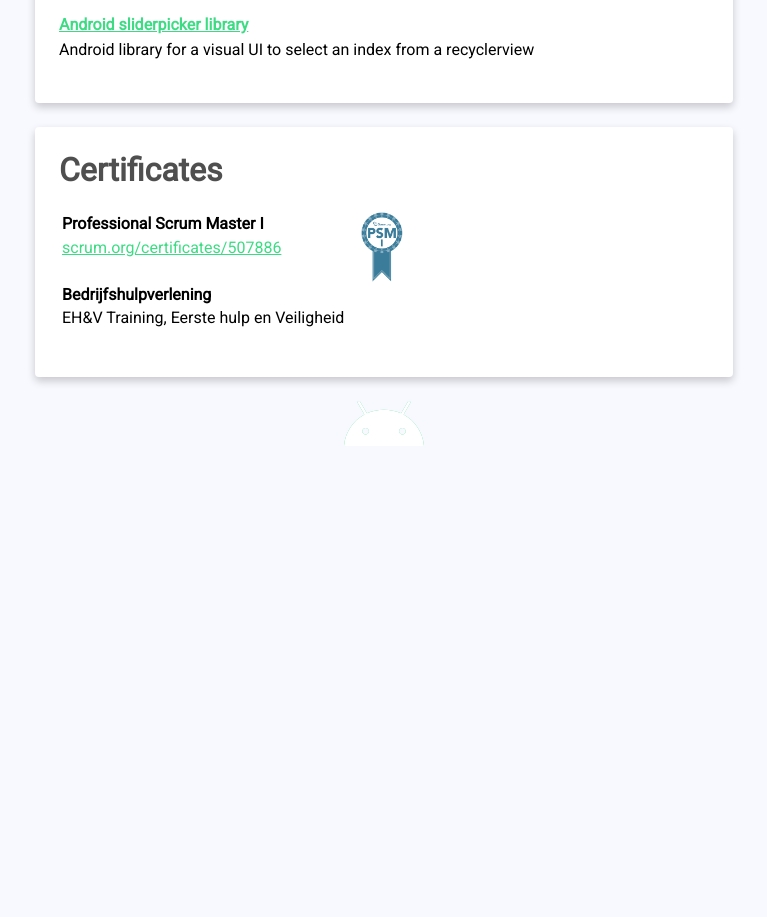
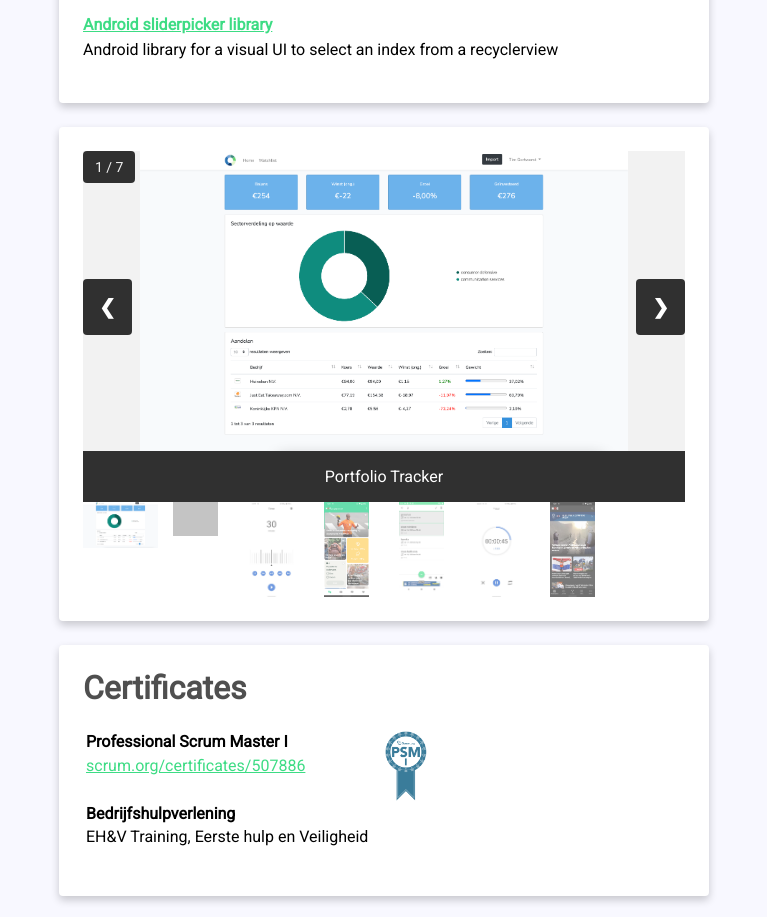
Before and after one commit to TimGW/TimGW.github.io, a plain HTML site: page index.html in a window 1280 px wide. Shown: the part 1860-2777 px from the top of the page, without its empty margins (256-1023 px from the left). Before the commit the page ends 2306 px from the top, so only its background shows below. Drawn offline with Linux system fonts and the light colour scheme; grey boxes are pictures that could not be loaded.

Commit message:
image gallery for projects

```diff
--- /dev/null
+++ b/css/gallery.css
@@ -0,0 +1,126 @@
+* {
+    box-sizing: border-box;
+}
+
+/* Position the image container (needed to position the left and right arrows) */
+.container {
+    position: relative;
+}
+
+/* Hide the images by default */
+.slides {
+    display: none;
+    background-color: rgba(0, 0, 0, 0.05);
+}
+
+.slides img {
+    margin:auto;
+    display: block;
+    max-height: 300px;
+    object-fit: contain;
+}
+
+/* Add a pointer when hovering over the thumbnail images */
+.cursor {
+    cursor: pointer;
+}
+
+/* Next & previous buttons */
+.prev,
+.next {
+    cursor: pointer;
+    position: absolute;
+    top: 40%;
+    width: auto;
+    padding: 16px;
+    margin-top: -50px;
+    color: white;
+    font-weight: bold;
+    font-size: 20px;
+    border-radius: 4px;
+    user-select: none;
+    -webkit-user-select: none;
+    background-color: rgba(0, 0, 0, 0.8);
+}
+
+/* Position the "next button" to the right */
+.next {
+    right: 0;
+}
+
+/* On hover, add a black background color with a little bit see-through */
+.prev:hover,
+.next:hover {
+    background-color: rgba(61, 220, 132, 0.8);
+}
+
+/* Number text (1/3 etc) */
+#numbertext {
+    color: #f2f2f2;
+    font-size: 14px;
+    padding: 8px 12px;
+    position: absolute;
+    background-color: rgba(0, 0, 0, 0.8);
+    border-radius: 4px;
+    top: 0;
+}
+
+/* Container for image text */
+.caption-container {
+    text-align: center;
+    background-color: #303030;
+    padding: 16px;
+    color: white;
+}
+
+.row:after {
+    content: "";
+    display: table;
+    clear: both;
+}
+
+/* 8 columns side by side */
+.column {
+    float: left;
+    width: 12.5%;
+}
+
+/* Add a transparency effect for thumnbail images */
+.thumb {
+    opacity: 0.6;
+    margin:auto;
+    display: block;
+    object-fit: contain;
+}
+
+.active,
+.thumb:hover {
+    opacity: 1;
+}
+
+@media only screen and (max-width: 801px) {
+    #numbertext {
+        color: #f2f2f2;
+        font-size: 10px;
+        padding: 4px 8px;
+        position: absolute;
+        background-color: rgba(0, 0, 0, 0.8);
+        border-radius: 4px;
+        top: 0;
+    }
+
+    .slides img {
+        margin:auto;
+        display: block;
+        max-height: 170px;
+        object-fit: contain;
+    }
+
+    /* Container for image text */
+    .caption-container {
+        text-align: center;
+        background-color: #303030;
+        padding: 4px;
+        color: white;
+    }
+}
--- a/index.html
+++ b/index.html
@@ -15,6 +15,7 @@
 
     <link rel="stylesheet" href="https://fonts.googleapis.com/css?family=Roboto">
     <link rel="stylesheet" href="css/main.css">
+    <link rel="stylesheet" href="css/gallery.css">
     <link rel="shortcut icon" type="image/x-icon" href="favicon.ico">
     <title>Tim Gortworst</title>
 
@@ -211,6 +212,64 @@
     </p>
 </div>
 
+
+<div class="card">
+    <!-- Container for the image gallery -->
+    <div class="container">
+
+        <!-- index number-->
+        <div id="numbertext"></div>
+
+        <!-- Full-width images -->
+        <div class="slides"><img src="assets/gallery/portfolio-tracker.png" style="width:100%"></div>
+        <div class="slides"><img src="assets/gallery/mvvm.png" style="width:25%"></div>
+        <div class="slides"><img src="assets/gallery/sliderpicker.png" style="width:25%"></div>
+        <div class="slides"><img src="assets/gallery/jeugdjournaal.png" style="width:25%"></div>
+        <div class="slides"><img src="assets/gallery/tasqs.png" style="width:25%"></div>
+        <div class="slides"><img src="assets/gallery/timer.png" style="width:25%"></div>
+        <div class="slides"><img src="assets/gallery/nos.png" style="width:25%"></div>
+
+        <!-- Next and previous buttons -->
+        <a class="prev" onclick="plusSlides(-1)">&#10094;</a>
+        <a class="next" onclick="plusSlides(1)">&#10095;</a>
+
+        <!-- Image text -->
+        <div id="caption" class="caption-container"></div>
+
+        <!-- Thumbnail images -->
+        <div class="row">
+            <div class="column">
+                <img class="thumb cursor" src="assets/gallery/portfolio-tracker.png" style="width:100%"
+                     onclick="currentSlide(1)" alt="Portfolio Tracker">
+            </div>
+            <div class="column">
+                <img class="thumb cursor" src="assets/gallery/mvvm.png" style="width:60%"
+                     onclick="currentSlide(2)" alt="MVVM clean-architecture">
+            </div>
+            <div class="column">
+                <img class="thumb cursor" src="assets/gallery/sliderpicker.png" style="width:60%"
+                     onclick="currentSlide(3)" alt="Sliderpicker library">
+            </div>
+            <div class="column">
+                <img class="thumb cursor" src="assets/gallery/jeugdjournaal.png" style="width:60%"
+                     onclick="currentSlide(4)" alt="Jeugdjournaal">
+            </div>
+            <div class="column">
+                <img class="thumb cursor" src="assets/gallery/tasqs.png" style="width:60%"
+                     onclick="currentSlide(5)" alt="Collaborative To-do">
+            </div>
+            <div class="column">
+                <img class="thumb cursor" src="assets/gallery/timer.png" style="width:60%"
+                     onclick="currentSlide(6)" alt="Timer">
+            </div>
+            <div class="column">
+                <img class="thumb cursor" src="assets/gallery/nos.png" style="width:60%"
+                     onclick="currentSlide(7)" alt="NOS nieuws">
+            </div>
+        </div>
+    </div>
+</div>
+
 <div class="card">
 
     <h1>Certificates</h1>
@@ -239,25 +298,13 @@
         </tr>
     </table>
 </div>
-
 <div id="android" class="img-wrapper center">
     <img src="assets/android-white.svg" alt="image"/>
 </div>
 
-<script type="text/javascript">
-    var count = 0;
-    const threshold = 7;
-    const android = document.getElementById("android");
+<script src="js/gallery.js"></script>
+<script src="js/android.js"></script>
 
-    android.onclick = function () {
-        count++;
-        if (count === threshold) {
-            count = 0;
-            alert("You are now a developer!");
-            window.location.href = "https://play.google.com/store/apps/developer?id=MittyLabs";
-        }
-    }
-</script>
 </body>
 
 </html>
--- /dev/null
+++ b/js/android.js
@@ -0,0 +1,12 @@
+var count = 0;
+const threshold = 7;
+const android = document.getElementById("android");
+
+android.onclick = function () {
+    count++;
+    if (count === threshold) {
+        count = 0;
+        alert("You are now a developer!");
+        window.location.href = "https://play.google.com/store/apps/developer?id=MittyLabs";
+    }
+}
--- /dev/null
+++ b/js/gallery.js
@@ -0,0 +1,36 @@
+let slideIndex = 1;
+showSlides(slideIndex);
+
+// Next/previous controls
+function plusSlides(n) {
+    showSlides(slideIndex += n);
+}
+
+// Thumbnail image controls
+function currentSlide(n) {
+    showSlides(slideIndex = n);
+}
+
+function showSlides(n) {
+    let i;
+    const slides = document.getElementsByClassName("slides");
+    const dots = document.getElementsByClassName("thumb");
+    const captionText = document.getElementById("caption");
+    const numberText = document.getElementById("numbertext");
+
+    if (n > slides.length) {slideIndex = 1}
+    if (n < 1) {slideIndex = slides.length}
+
+    for (i = 0; i < slides.length; i++) {
+        slides[i].style.display = "none";
+    }
+
+    for (i = 0; i < dots.length; i++) {
+        dots[i].className = dots[i].className.replace(" active", "");
+    }
+
+    numberText.innerHTML = `${slideIndex} / ${slides.length}`;
+    slides[slideIndex-1].style.display = "block";
+    dots[slideIndex-1].className += " active";
+    captionText.innerHTML = dots[slideIndex-1].alt;
+}
```
Also changed, not shown: assets/gallery/jeugdjournaal.png (added), assets/gallery/nos.png (added), assets/gallery/portfolio-tracker.png (added), assets/gallery/sliderpicker.png (added), assets/gallery/tasqs.png (added), assets/gallery/timer.png (added), 1 other file.
